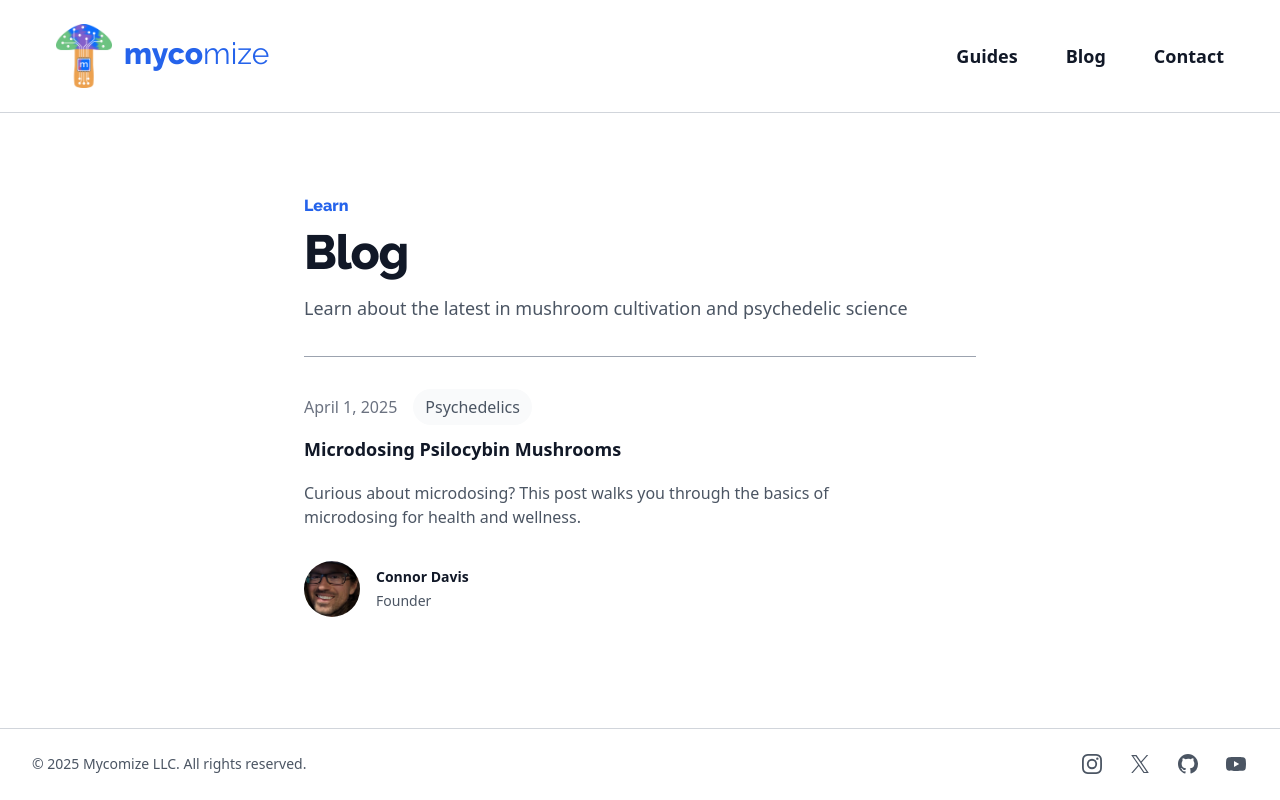
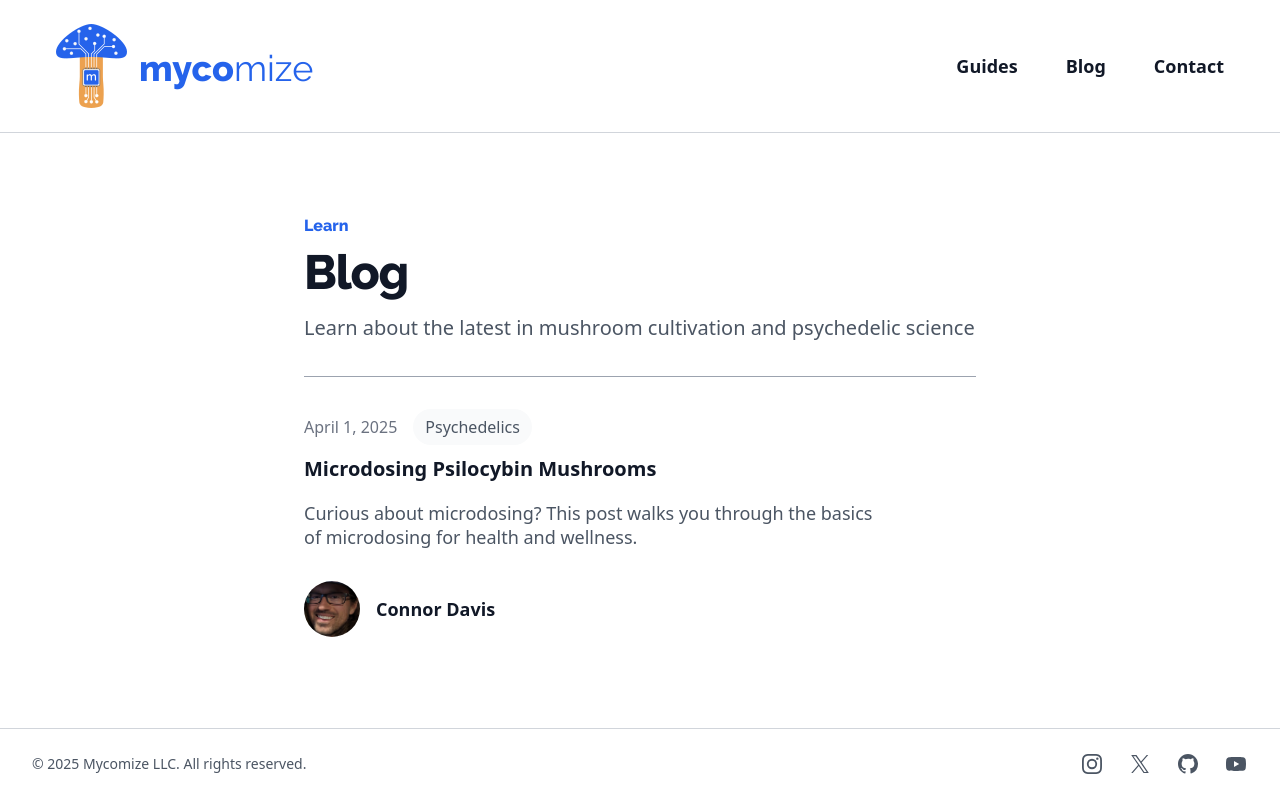
Before and after one commit to mycomize/mycomize-website, a React (Vite) app in the folder frontend/: page /blog in a window 1280 px wide. Built offline with nearby package versions, Linux system fonts and the light colour scheme.

Commit message:
frontend updates

```diff
--- a/frontend/src/Blog.jsx
+++ b/frontend/src/Blog.jsx
@@ -13,7 +13,7 @@ const posts = [
         category: { title: "Psychedelics", href: "#" },
         author: {
             name: "Connor Davis",
-            role: "Founder",
+            role: "",
             href: "https://x.com/cjamsonx",
             imageUrl: "/selfie.jpg",
         },
@@ -45,7 +45,7 @@ function MycomizeBlog() {
                     <h1 className="mt-2 text-pretty text-4xl font-raleway font-semibold tracking-tight text-gray-900 sm:text-5xl">
                         Blog
                     </h1>
-                    <p className="mt-4 text-lg/8 text-gray-600">
+                    <p className="mt-4 text-xl/8 text-gray-600">
                         Learn about the latest in mushroom cultivation and
                         psychedelic science
                     </p>
@@ -70,13 +70,13 @@ function MycomizeBlog() {
                                     </a>
                                 </div>
                                 <div className="group relative">
-                                    <h3 className="mt-3 text-lg/6 font-semibold text-gray-900 group-hover:text-gray-600">
+                                    <h3 className="mt-3 text-xl/6 font-semibold text-gray-900 group-hover:text-gray-600">
                                         <a href={post.href}>
                                             <span className="absolute inset-0" />
                                             {post.title}
                                         </a>
                                     </h3>
-                                    <p className="mt-5 line-clamp-3 text-md/6 text-gray-600">
+                                    <p className="mt-5 line-clamp-3 text-lg/6 text-gray-600">
                                         {post.description}
                                     </p>
                                 </div>
@@ -87,7 +87,7 @@ function MycomizeBlog() {
                                         className="circle object-cover w-12 h-12 sm:w-14 sm:h-14 bg-gray-50"
                                     />
                                     <div className="text-sm/6">
-                                        <p className="font-semibold text-gray-900">
+                                        <p className="text-lg font-semibold text-gray-900">
                                             <a href={post.author.href}>
                                                 <span className="absolute inset-0" />
                                                 {post.author.name}
--- a/frontend/src/Guides.jsx
+++ b/frontend/src/Guides.jsx
@@ -89,7 +89,7 @@ function MycomizeGuides({ onClick, guides }) {
                     curve by providing concise yet complete instruction for each
                     step of the growing process.
                 </p>
-                <div className="mt-6 text-lg max-w-2xl">
+                <div className="mt-6 text-xl max-w-2xl">
                     <ul role="list" className="mt-6  space-y-8 text-gray-600">
                         <li className="flex gap-x-3">
                             <p>
@@ -159,7 +159,7 @@ function GuideList({ onClick, guides }) {
                         </li>
                     ))
                 ) : (
-                    <li className="text-center py-4">
+                    <li className="text-center text-lg py-4">
                         <p>No guides available at the moment.</p>
                     </li>
                 )}
--- a/frontend/src/Header.jsx
+++ b/frontend/src/Header.jsx
@@ -1,54 +1,95 @@
-'use client'
+"use client";
 
-import { useState } from 'react'
-import { Dialog, DialogPanel, Popover, PopoverButton, PopoverGroup, PopoverPanel } from '@headlessui/react'
-import { Bars3Icon, BookOpenIcon, ChartPieIcon, EnvelopeIcon, PencilIcon, XMarkIcon } from '@heroicons/react/24/outline'
-import { ChevronDownIcon, PhoneIcon, PlayCircleIcon } from '@heroicons/react/20/solid'
+import { useState } from "react";
+import {
+    Dialog,
+    DialogPanel,
+    Popover,
+    PopoverButton,
+    PopoverGroup,
+    PopoverPanel,
+} from "@headlessui/react";
+import {
+    Bars3Icon,
+    BookOpenIcon,
+    ChartPieIcon,
+    EnvelopeIcon,
+    PencilIcon,
+    XMarkIcon,
+} from "@heroicons/react/24/outline";
+import {
+    ChevronDownIcon,
+    PhoneIcon,
+    PlayCircleIcon,
+} from "@heroicons/react/20/solid";
 
-import { DividerDark } from './Divider';
-import mycomizeLogo from '/mycomize-shroom-only.png';
+import { DividerDark } from "./Divider";
+import mycomizeLogo from "/mycomize-blue-icon.png";
 
 const guides = [
-  { name: 'Beginner Cultivation Guide', description: 'A concise, step-by-step guide to cultivating mushrooms', href: '#', icon: ChartPieIcon },
+    {
+        name: "Fundamentals of Mushroom Cultivation",
+        description: "A concise, step-by-step guide to cultivating mushrooms",
+        href: "#",
+        icon: ChartPieIcon,
+    },
     //{ name: 'Engagement', description: 'Speak directly to your customers', href: '#', icon: CursorArrowRaysIcon },
     //{ name: 'Security', description: 'Your customers’ data will be safe and secure', href: '#', icon: FingerPrintIcon },
     //{ name: 'Integrations', description: 'Connect with third-party tools', href: '#', icon: SquaresPlusIcon },
     //{ name: 'Automations', description: 'Build strategic funnels that will convert', href: '#', icon: ArrowPathIcon },
-]
+];
 
 const callsToAction = [
-  { name: 'Watch demo', href: '#', icon: PlayCircleIcon },
-  { name: 'Contact sales', href: '#', icon: PhoneIcon },
-]
+    { name: "Watch demo", href: "#", icon: PlayCircleIcon },
+    { name: "Contact sales", href: "#", icon: PhoneIcon },
+];
 
 const company = [
-  { name: 'About us', href: '#', description: 'Learn more about our company values and mission to empower others' },
     {
-    name: 'Support',
-    href: '#',
-    description: 'Get in touch with our dedicated support team or reach out on our community forums',
+        name: "About us",
+        href: "#",
+        description:
+            "Learn more about our company values and mission to empower others",
     },
-  { name: 'Blog', href: '#', description: 'Read our latest announcements and get perspectives from our team' },
-]
+    {
+        name: "Support",
+        href: "#",
+        description:
+            "Get in touch with our dedicated support team or reach out on our community forums",
+    },
+    {
+        name: "Blog",
+        href: "#",
+        description:
+            "Read our latest announcements and get perspectives from our team",
+    },
+];
 
 export function Header() {
-  const [mobileMenuOpen, setMobileMenuOpen] = useState(false)
+    const [mobileMenuOpen, setMobileMenuOpen] = useState(false);
 
     return (
         <>
             <header className="bg-white lg:px-4">
-      <nav aria-label="Global" className="mx-auto flex max-w-full items-center justify-between p-6 xl:px-10">
+                <nav
+                    aria-label="Global"
+                    className="mx-auto flex max-w-full items-center justify-between p-6 xl:px-10"
+                >
                     <div className="flex gap-x-3 lg:flex-1 lg:mr-16">
                         <a href="/" className="-m-1.5 p-1.5 inline-flex">
                             <span className="sr-only">mycomize</span>
                             <img
                                 alt=""
                                 src={mycomizeLogo}
-              className="h-16 w-auto lg:min-w-14"
+                                className="h-22 w-auto lg:min-w-14"
                             />
-          <p className="pt-3 ml-3">
-            <span className="font-raleway font-semibold text-3xl text-blue-600">myco</span>
-            <span className="font-raleway text-3xl text-blue-600">mize</span>
+                            <p className="pt-6 ml-3">
+                                <span className="font-raleway font-semibold text-3xl lg:text-4xl text-blue-600">
+                                    myco
+                                </span>
+                                <span className="font-raleway text-3xl lg:text-4xl text-blue-600">
+                                    mize
+                                </span>
                             </p>
                         </a>
                     </div>
@@ -107,13 +148,22 @@ export function Header() {
             </PopoverPanel>
           </Popover>*/}
 
-          <a href="/guides" className="text-sm/6 lg:text-lg/6 font-semibold text-gray-900">
+                        <a
+                            href="/guides"
+                            className="text-sm/6 lg:text-lg/6 font-semibold text-gray-900"
+                        >
                             Guides
                         </a>
-          <a href="/blog" className="text-sm/6 lg:text-lg/6 font-semibold text-gray-900">
+                        <a
+                            href="/blog"
+                            className="text-sm/6 lg:text-lg/6 font-semibold text-gray-900"
+                        >
                             Blog
                         </a>
-          <a href="/contact" className="text-sm/6 lg:text-lg/6 font-semibold text-gray-900">
+                        <a
+                            href="/contact"
+                            className="text-sm/6 lg:text-lg/6 font-semibold text-gray-900"
+                        >
                             Contact
                         </a>
 
@@ -145,22 +195,35 @@ export function Header() {
           </a>
         </div> */}
                 </nav>
-      <Dialog open={mobileMenuOpen} onClose={setMobileMenuOpen} className="lg:hidden">
+                <Dialog
+                    open={mobileMenuOpen}
+                    onClose={setMobileMenuOpen}
+                    className="lg:hidden"
+                >
                     <div className="fixed inset-0 z-10" />
                     <DialogPanel className="fixed inset-y-0 right-0 z-10 flex w-full flex-col justify-between overflow-y-auto bg-white sm:max-w-sm sm:ring-1 sm:ring-gray-900/10">
                         <div className="p-6">
                             <div className="flex">
                                 <div className="flex gap-x-3 sm:hidden">
-                <a href="/" className="-m-1.5 p-1.5 inline-flex">
-                  <span className="sr-only">mycomize</span>
+                                    <a
+                                        href="/"
+                                        className="-m-1.5 p-1.5 inline-flex"
+                                    >
+                                        <span className="sr-only">
+                                            mycomize
+                                        </span>
                                         <img
                                             alt=""
                                             src={mycomizeLogo}
                                             className="h-16 w-auto"
                                         />
                                         <p className="pt-3 ml-3">
-                  <span className="font-raleway font-semibold text-3xl text-blue-600">myco</span>
-                  <span className="font-raleway text-3xl text-blue-600">mize</span>
+                                            <span className="font-raleway font-semibold text-3xl text-blue-600">
+                                                myco
+                                            </span>
+                                            <span className="font-raleway text-3xl text-blue-600">
+                                                mize
+                                            </span>
                                         </p>
                                     </a>
                                 </div>
@@ -170,7 +233,10 @@ export function Header() {
                                     className="-m-2.5 rounded-md p-2.5 text-gray-700 justify-self-end ml-auto "
                                 >
                                     <span className="sr-only">Close menu</span>
-                <XMarkIcon aria-hidden="true" className="size-6" />
+                                    <XMarkIcon
+                                        aria-hidden="true"
+                                        className="size-6"
+                                    />
                                 </button>
                             </div>
                             <div className="mt-4 flow-root">
@@ -193,31 +259,40 @@ export function Header() {
                                     <div className="space-y-2 py-3">
                                         <a
                                             key="Guides"
-                    href='/guides'
+                                            href="/guides"
                                             className="group -mx-3 flex items-center gap-x-6 rounded-lg p-3 text-base/7 font-semibold text-gray-900 hover:bg-gray-50"
                                         >
                                             <div className="flex size-11 flex-none items-center justify-center rounded-lg bg-gray-50 group-hover:bg-white">
-                      <BookOpenIcon aria-hidden="true" className="size-6 text-gray-600 group-hover:text-blue-600" />
+                                                <BookOpenIcon
+                                                    aria-hidden="true"
+                                                    className="size-6 text-gray-600 group-hover:text-blue-600"
+                                                />
                                             </div>
                                             Guides
                                         </a>
                                         <a
                                             key="Blog"
-                    href='/blog'
+                                            href="/blog"
                                             className="group -mx-3 flex items-center gap-x-6 rounded-lg p-3 text-base/7 font-semibold text-gray-900 hover:bg-gray-50"
                                         >
                                             <div className="flex size-11 flex-none items-center justify-center rounded-lg bg-gray-50 group-hover:bg-white">
-                      <PencilIcon aria-hidden="true" className="size-6 text-gray-600 group-hover:text-blue-600" />
+                                                <PencilIcon
+                                                    aria-hidden="true"
+                                                    className="size-6 text-gray-600 group-hover:text-blue-600"
+                                                />
                                             </div>
                                             Blog
                                         </a>
                                         <a
                                             key="Contact"
-                    href='/contact'
+                                            href="/contact"
                                             className="group -mx-3 flex items-center gap-x-6 rounded-lg p-3 text-base/7 font-semibold text-gray-900 hover:bg-gray-50"
                                         >
                                             <div className="flex size-11 flex-none items-center justify-center rounded-lg bg-gray-50 group-hover:bg-white">
-                      <EnvelopeIcon aria-hidden="true" className="size-6 text-gray-600 group-hover:text-blue-600" />
+                                                <EnvelopeIcon
+                                                    aria-hidden="true"
+                                                    className="size-6 text-gray-600 group-hover:text-blue-600"
+                                                />
                                             </div>
                                             Contact
                                         </a>
@@ -259,5 +334,5 @@ export function Header() {
             </header>
             <DividerDark />
         </>
-  )
+    );
 }
```
Also changed, not shown: frontend/src/PsilocybinMap.jsx (+74 -1 lines), frontend/public/mycomize-blue-icon.png (added). Lines whose indentation alone changed are shown as unchanged.
